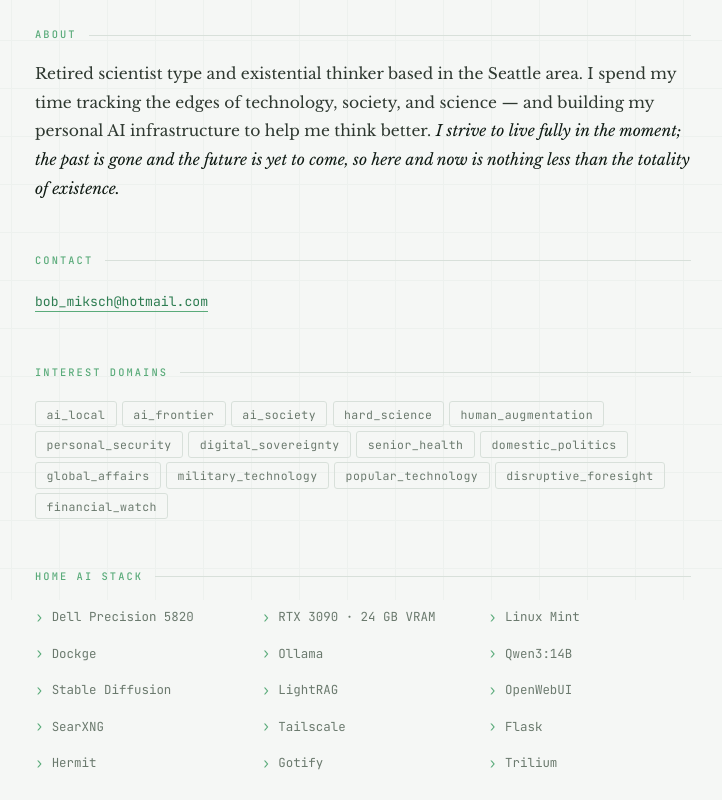
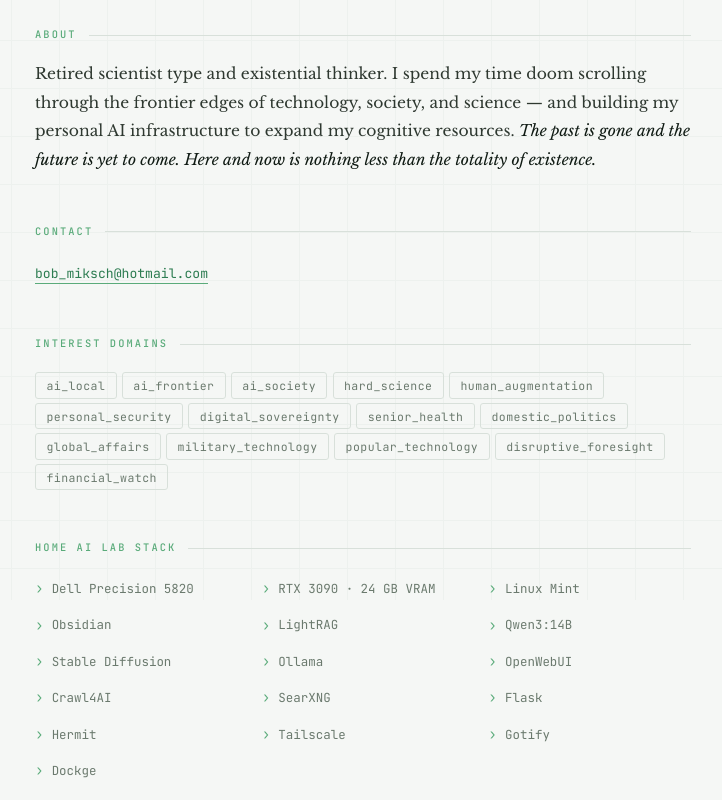
Before and after one commit to gerbebob/gerbebob.github.io, a plain HTML site: page index.html in a window 1280 px wide. Shown: the part 200-1000 px from the top of the page, without its empty margins (277-999 px from the left). Drawn offline with nearby package versions, Linux system fonts and the light colour scheme.

Commit message:
Update index.html

```diff
--- a/index.html
+++ b/index.html
@@ -278,13 +278,12 @@
       </header>
       <section>
         <div class="section-label">About</div>
-        <p class="bio"> Retired scientist type and existential thinker
-          based in the Seattle area. I spend my time tracking the edges
-          of technology, society, and science — and building my personal
-          AI infrastructure to help me think better. <em>I strive to
-            live fully in the moment; the past is gone and the future is
-            yet to come, so here and now is nothing less than the
-            totality of existence.</em> </p>
+        <p class="bio"> Retired scientist type and existential thinker.
+          I spend my time doom scrolling through the frontier edges of
+          technology, society, and science — and building my personal AI
+          infrastructure to expand my cognitive resources. <em>The past
+            is gone and the future is yet to come. Here and now is
+            nothing less than the totality of existence.</em> </p>
       </section>
       <section>
         <div class="section-label">Contact</div>
@@ -305,23 +304,29 @@
         </div>
       </section>
       <section>
-        <div class="section-label">Home AI Stack</div>
+        <div class="section-label">Home AI Lab Stack</div>
         <ul class="stack-list">
           <li>Dell Precision 5820</li>
           <li>RTX 3090 · 24 GB VRAM</li>
           <li>Linux Mint</li>
-          <li>Dockge</li>
-          <li>Ollama</li>
+          <li>Obsidian</li>
+          <li>LightRAG</li>
           <li>Qwen3:14B</li>
           <li>Stable Diffusion</li>
-          <li>LightRAG</li>
+          <li>Ollama</li>
           <li>OpenWebUI</li>
-          <li>SearXNG</li>
+          <li>Crawl4AI</li>
+          <li>SearXNG<br>
+          </li>
+          <li>Flask</li>
+          <li>Hermit<br>
+          </li>
           <li>Tailscale</li>
-          <li>Flask</li>
-          <li>Hermit</li>
-          <li>Gotify</li>
-          <li>Trilium</li>
+          <li>Gotify<br>
+          </li>
+          <ul>
+            <li>Dockge</li>
+          </ul>
         </ul>
       </section>
       <section>
```
